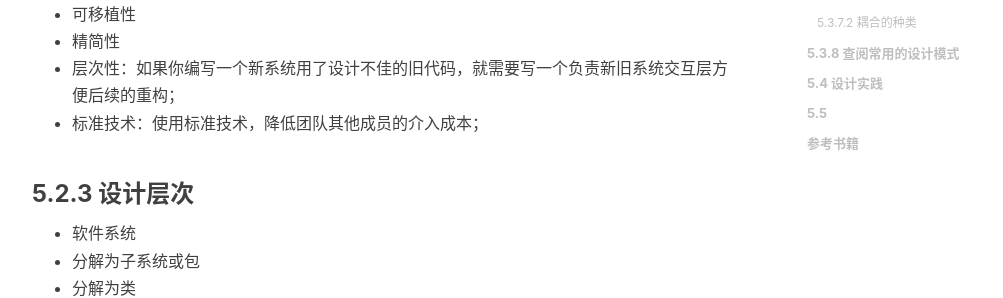
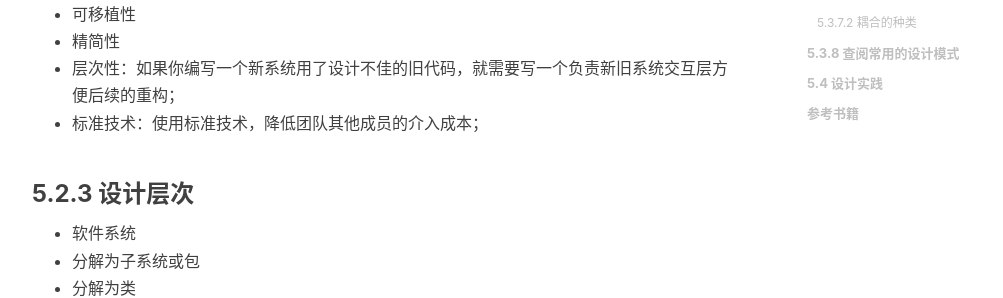
Before and after one commit to shihai1991/shihai1991.github.io, a Jekyll site: the page built from _posts/2022-05-28-代码大全2.md, in a window 1280 px wide and 900 px high, scrolled down 904 px. Shown: the part 561-859 px from the top of the window, without its empty margins (233-1236 px from the left). Built offline with Jekyll 4.4.1, drawn with Linux system fonts in a browser that asks for light colours; nearby versions of some CDN libraries; comment, search, counter and statistics services are not loaded.

Commit message:
Update 2022-05-28-代码大全2.md

```diff
--- a/_posts/2022-05-28-代码大全2.md
+++ b/_posts/2022-05-28-代码大全2.md
@@ -103,7 +103,6 @@ time: '2022.06.01 15:52:00'
 - 用Wiki来记录设计讨论和决策；
 - 写总结邮件；
 
-## 5.5
 # 参考书籍
 [代码大全（第2版）](https://book.douban.com/subject/1477390/)
 [High fan-in low fan-out](https://zhuanlan.zhihu.com/p/391411455)
```
